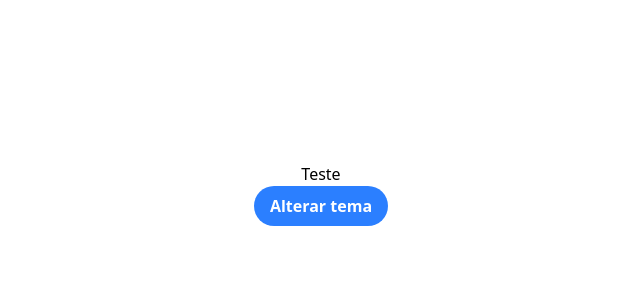
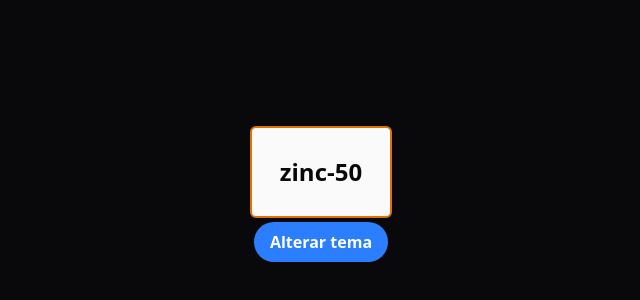
Before and after one commit to Christian-M-Silva/theme-global, a React (Vite) app: page / in a window 1280 px wide. Shown: the part 206-506 px from the top of the page, without its empty margins (319-959 px from the left). Built offline with nearby package versions, Linux system fonts and the light colour scheme.

Commit message:
feat(ajustaTawildin):: Ajustará o taiwildin css

```diff
--- a/src/App.tsx
+++ b/src/App.tsx
@@ -1,11 +1,12 @@
 import { ButtonComponent } from "./Components/ButtonComponent"
+import { ThemeBox } from "./Components/ThemeBox"
 import { ThemeProvider } from "./contexts/ThemeContext"
 
 function App() {
 
   return (
     <ThemeProvider>
-      <div>Teste</div>
+      <ThemeBox/>
       <ButtonComponent/>
     </ThemeProvider>
   )
--- /dev/null
+++ b/src/Components/ThemeBox.tsx
@@ -0,0 +1,7 @@
+import { useThemeContext } from "../contexts/ThemeContext"
+
+export function ThemeBox() {
+    const { themeValue } = useThemeContext()
+
+    return <div className={`rounded-md border-2 border-amber-600 p-7  ${themeValue.CurrentTheme === 'zinc-950' ? 'bg-zinc-950' : 'bg-zinc-50'} font-bold text-2xl ${themeValue.ContraryTheme === 'zinc-950' ? 'text-zinc-950' : 'text-zinc-50'}`}>{`${themeValue.CurrentTheme}`}</div>
+}
--- a/src/contexts/ThemeContext.tsx
+++ b/src/contexts/ThemeContext.tsx
@@ -14,7 +14,7 @@ type ChildrenPropType = {
     children: React.ReactNode
 }
 export const ThemeProvider = ({ children }: ChildrenPropType) => {
-    const [theme, setTheme] = useState<IThemeValue>({ CurrentTheme: 'zinc-950', ContraryTheme: 'zinc-50' });
+    const [theme, setTheme] = useState<IThemeValue>({ CurrentTheme: 'zinc-50', ContraryTheme: 'zinc-950' });
 
     function toggleThemeValue() {
         if (theme.CurrentTheme === 'zinc-50') {
@@ -26,7 +26,7 @@ export const ThemeProvider = ({ children }: ChildrenPropType) => {
 
     return (
         <ThemeContext.Provider value={{ themeValue: theme, setThemeValue: toggleThemeValue }}>
-            <div className={`bg-${theme.ContraryTheme} h-screen flex flex-col justify-center items-center`}>
+            <div className={` ${theme.ContraryTheme === 'zinc-950' ? 'bg-zinc-950' : 'bg-zinc-50'} h-screen flex flex-col justify-center items-center gap-1`}>
                 {children}
             </div>
         </ThemeContext.Provider>
```
Also changed, not shown: task.txt.
